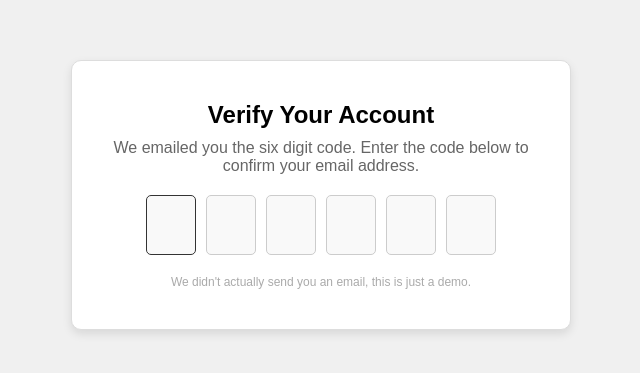
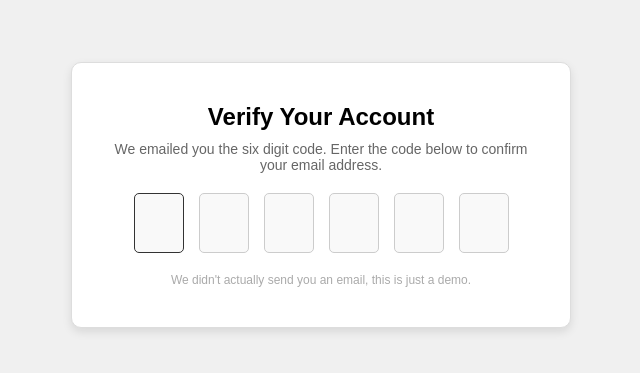
Before and after one commit to acciojob/OTP-MeghanaSubramanyam, a website: page main.html in a window 1280 px wide. Shown: the part 205-578 px from the top of the page, without its empty margins (319-959 px from the left). Drawn offline with Linux system fonts and the light colour scheme.

```diff
--- a/main.html
+++ b/main.html
@@ -15,8 +15,8 @@
             <input type="text" maxlength="1" class="code" id="digit1" autofocus>
             <input type="text" maxlength="1" class="code" id="digit2">
             <input type="text" maxlength="1" class="code" id="digit3">
-            <input type="text" maxlength="1" class="code" id="code-4">
-            <input type="text" maxlength="1" class="code" id="code-5">
+            <input type="text" maxlength="1" class="code" id="digit4">
+            <input type="text" maxlength="1" class="code" id="digit5">
             <input type="text" maxlength="1" class="code" id="digit6">
         </div>
 
--- a/styles.css
+++ b/styles.css
@@ -30,7 +30,7 @@
 }
 
 #verification_subtext {
-    font-size: 16px;
+    font-size: 14px;
     color: #666;
     margin-bottom: 20px;
 }
@@ -38,7 +38,7 @@
 .code-container {
     display: flex;
     justify-content: center;
-    gap: 10px;
+    gap: 15px;
     margin-bottom: 20px;
 }
 
```
